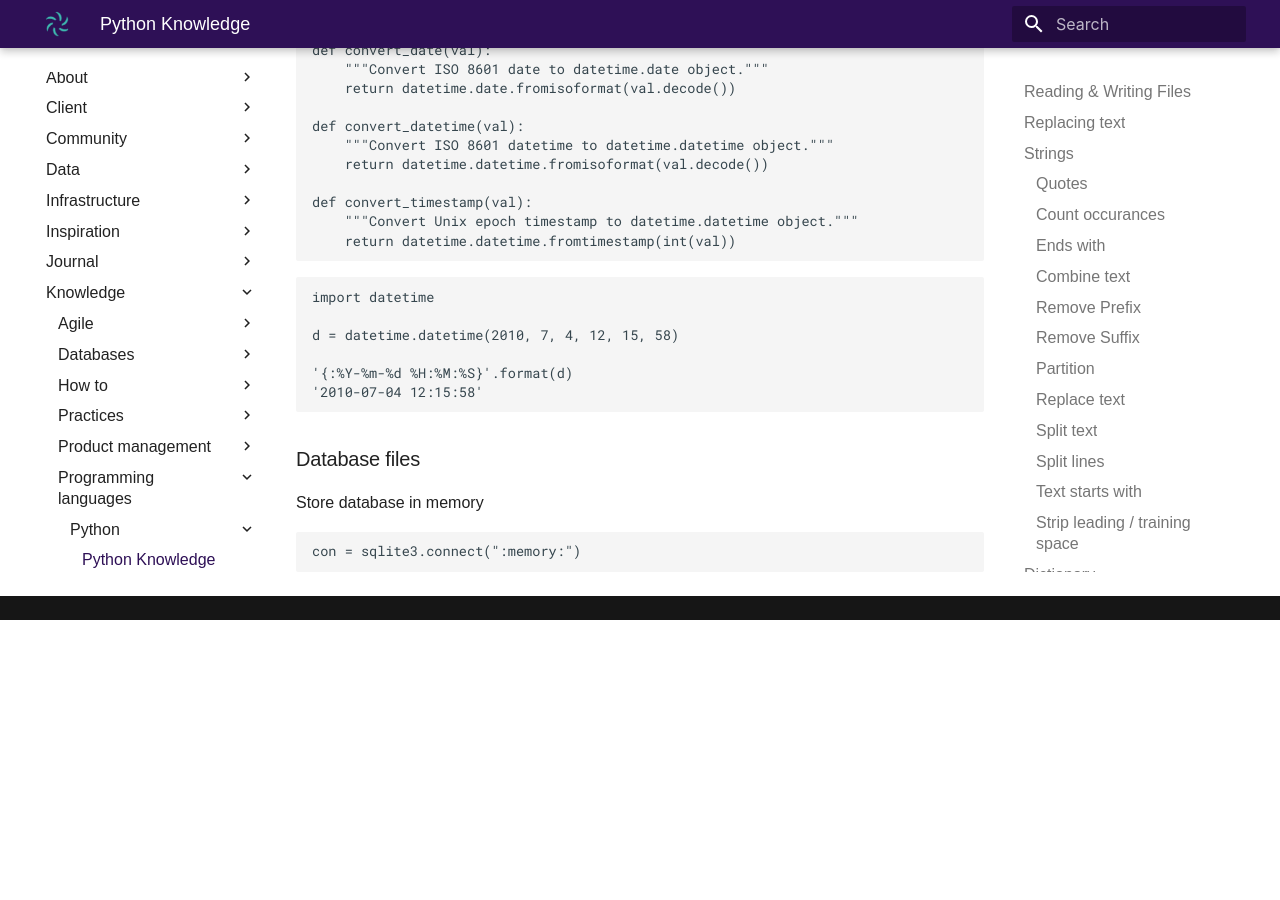
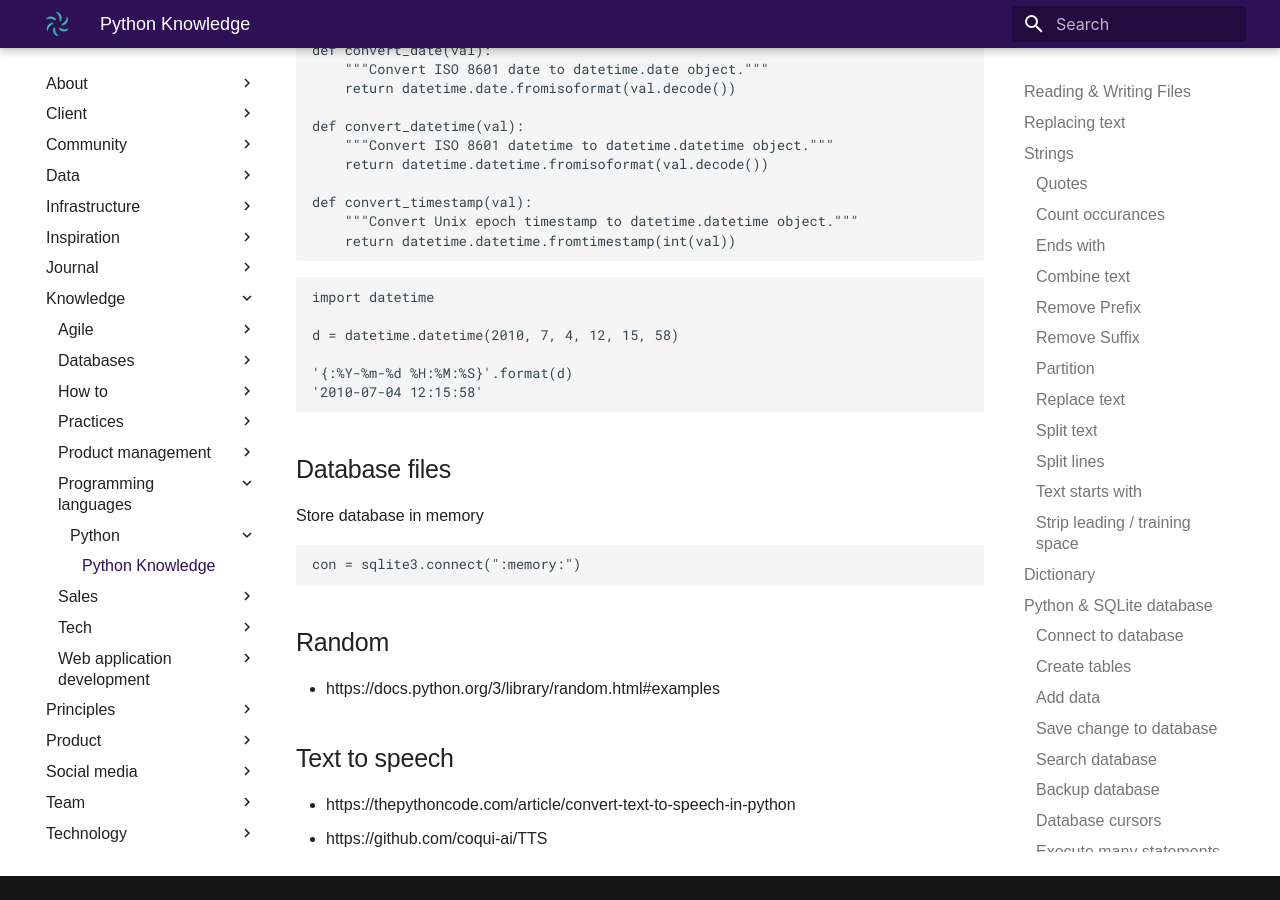
Before and after one commit to jro-cambria/Cambria-Labs.com, an MkDocs documentation site: the page built from docs/knowledge/programming-languages/python/python-knowledge.md, in a window 1280 px wide and 900 px high, scrolled down 6677 px. Built offline with MkDocs 1.6.1 and Material for MkDocs 9.7.7, drawn with Linux system fonts in a browser that asks for light colours; some web fonts are replaced; before the commit the page ends 7297 px from its top, so only the background shows below that.

Commit message:
Python updates

````diff
--- a/docs/knowledge/programming-languages/python/python-knowledge.md
+++ b/docs/knowledge/programming-languages/python/python-knowledge.md
@@ -291,9 +291,16 @@ d = datetime.datetime(2010, 7, 4, 12, 15, 58)
 '2010-07-04 12:15:58'
 ```
 
-### Database files
+## Database files
 
 Store database in memory
 ```
 con = sqlite3.connect(":memory:")
 ```
+
+## Random
+- https://docs.python.org/3/library/random.html#examples
+
+## Text to speech
+- https://thepythoncode.com/article/convert-text-to-speech-in-python
+- https://github.com/coqui-ai/TTS
````
